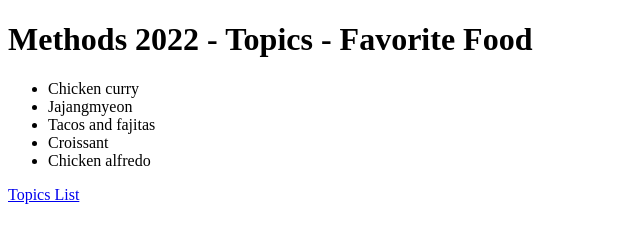
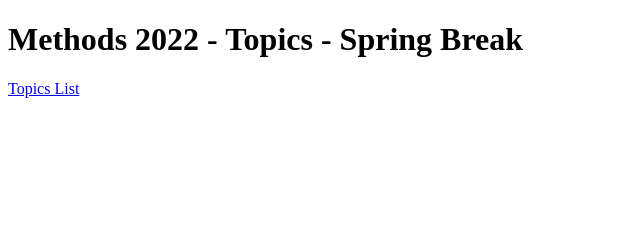
Before and after one commit to sleddog/methods-spring-2022, a plain HTML site: page topics/spring_break.html in a window 1280 px wide. Shown: the whole page, without its empty margins (0-640 px from the left). Drawn offline with Linux system fonts and the light colour scheme.

Commit message:
spring break

```diff
--- a/topics/spring_break.html
+++ b/topics/spring_break.html
@@ -1,18 +1,14 @@
 <!DOCTYPE html>
 <html lang="en">
 <head>
-	<title>Methods 2022 - Topics - Favorite Food</title>
+	<title>Methods 2022 - Topics - Spring break</title>
 </head>
 <body>
 
-	<h1>Methods 2022 - Topics - Favorite Food</h1>
+	<h1>Methods 2022 - Topics - Spring Break</h1>
 
 	<ul>
-		<li>Chicken curry</li>
-		<li>Jajangmyeon</li>
-		<li>Tacos and fajitas</li>
-		<li>Croissant</li>
-		<li>Chicken alfredo</li>
+
 	</ul>
 
 	<a href="./index.html">Topics List</a>
```
